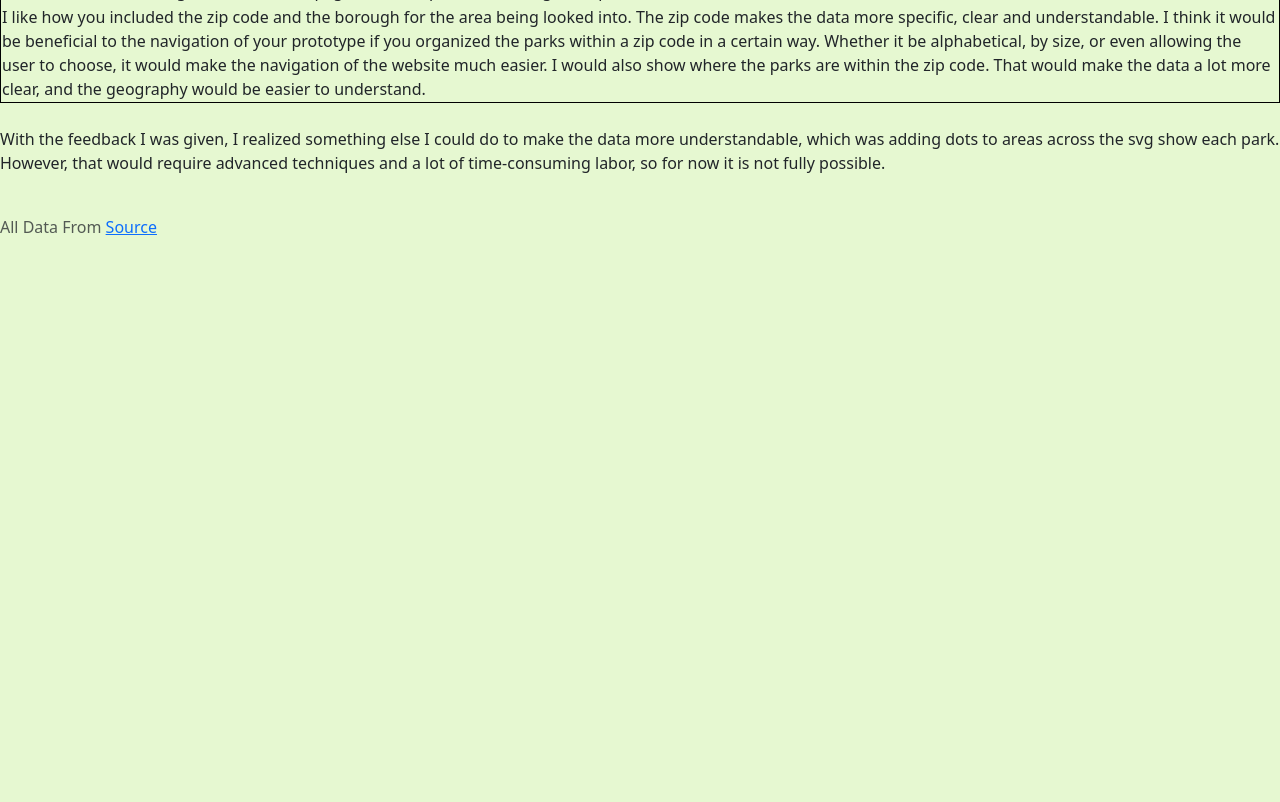
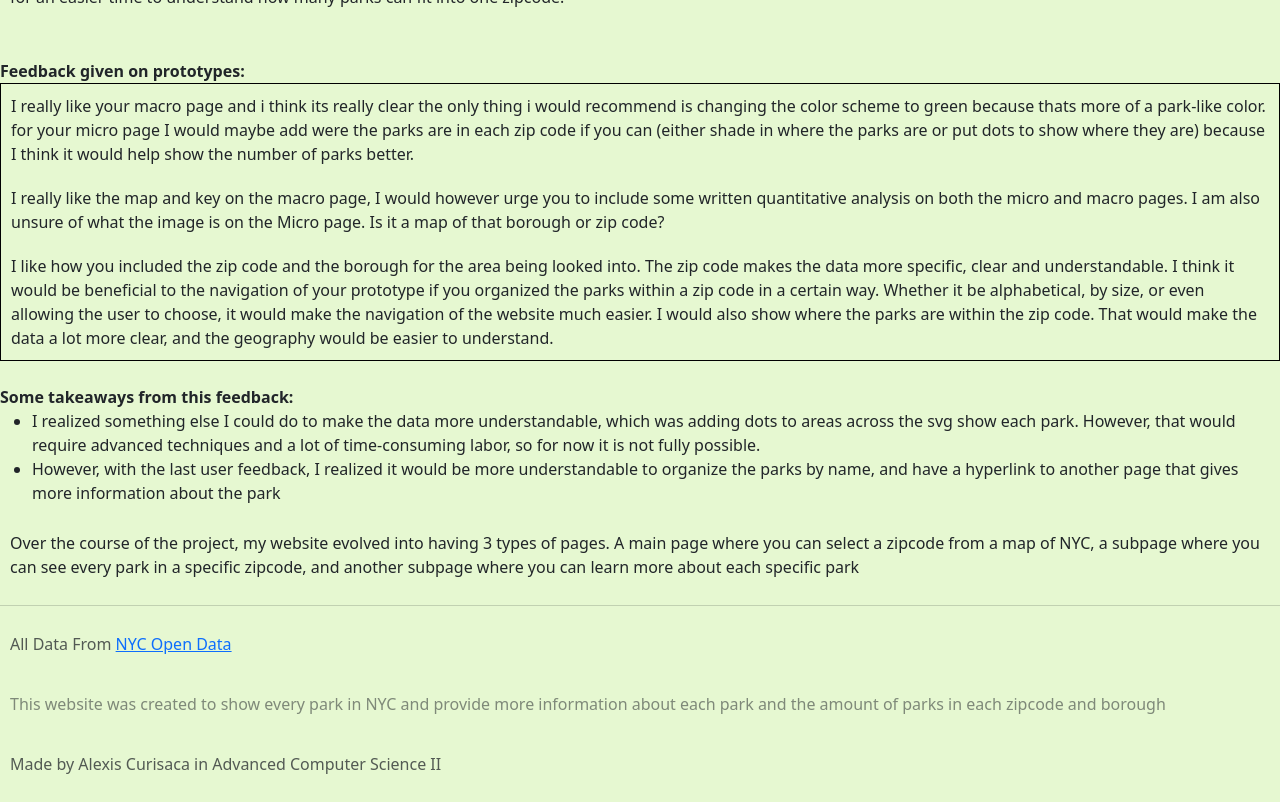
Before and after one commit to Aleciis/Data_Journalism, a Flask app: page /about in a window 1280 px wide. Shown: the part 1718-2520 px from the top of the page. Before the commit the page ends 1953 px from the top, so only its background shows below. Run offline with Flask 3, Linux system fonts and the light colour scheme; some libraries are stand-ins or nearby versions.

Commit message:
EVERYTHING (almost) DONE!!!!

```diff
--- a/Data_Journalism/server.py
+++ b/Data_Journalism/server.py
@@ -3,7 +3,8 @@ from flask import Flask
 from flask import render_template
 from flask import request
 import json
-
+import collections
+import math
 
 app = Flask(__name__, static_url_path='', static_folder='static')
 
@@ -137,15 +138,32 @@ def zipcodes():
     for park in park_list:
         park=park.replace(" ", "_")
         park_list_underscored.append(park)
-    print(park_list)
-    print(park_list_underscored)
-    park_zip_count = [0]*171
-    # for name in Parks:
-    #     for zip in range(len(zipcode_list)):
-    #         print(zipcode_list[zip])
-    # #         if data[name]["ZIPCODE"] == zipcode_list[zip]:
-    # #             park_zip_count[zip]+=1
-    # # print(park_zip_count)
+        # print(park_list)
+        # print(park_list_underscored)
+
+    # for name, zipcode in zip(Parks, range(len(zipcode_list))):
+    #             print(zipcode_list[zipcode], name)
+    #             if str(data[name]["ZIPCODE"]) == str(zipcode_list[zipcode]):
+    #                 park_zip_count[zipcode]+=1
+    # print(park_zip_count)
+    list_of_total_park_zips=[]
+    for name in Parks:
+        list_of_total_park_zips.append(data[name]["ZIPCODE"])
+    #print(sorted(list_of_total_park_zips))
+
+    # for zips in list_of_total_park_zips:
+    #     park_zip_count.append(list_of_total_park_zips.count(zips))
+
+    park_zip_count=collections.Counter(list_of_total_park_zips)
+    print(park_zip_count[str(zipcodes)]) #number of parks in specific zip code
+
+    park_zip_count_list=[]
+    for zipcode in park_zip_count:
+        park_zip_count_list.append(park_zip_count[zipcode])
+    avg_park_amount=round((sum(park_zip_count_list)/len(park_zip_count_list)), 2)
+    print(avg_park_amount)
+
+
 
 
 
@@ -155,7 +173,7 @@ def zipcodes():
 
 
     # do f=open svg_individual_zipcodes/requestquerystring and copy text to pass as a string
-    return render_template('zipcodes.html', Parks=data.keys(),zipcodes=zipcodes, park_list_underscored=park_list_underscored, Parks_and_Parks_Underscored=zip(Parks,Parks_Underscored),zipcode_svg=str(zipcode_svg), park_list=park_list,Individual_Park_Spaces = Individual_Park_Spaces_String, park_list_and_park_underscored=zip(park_list,park_list_underscored))
+    return render_template('zipcodes.html', Parks=data.keys(),zipcodes=zipcodes, park_list_underscored=park_list_underscored, Parks_and_Parks_Underscored=zip(Parks,Parks_Underscored),zipcode_svg=str(zipcode_svg), park_list=park_list,Individual_Park_Spaces = Individual_Park_Spaces_String, park_list_and_park_underscored=zip(sorted(park_list),park_list_underscored), individual_park_count=park_zip_count[str(zipcodes)], avg_park_amount=avg_park_amount)
 
 
 app.run(debug=True)
--- a/Data_Journalism/static/style.css
+++ b/Data_Journalism/static/style.css
@@ -6,6 +6,7 @@
 }
 table, th, td {
     border:1px solid black;
+    padding: 10px;
   }
 
 .zipcode{
@@ -15,3 +16,14 @@ table, th, td {
     stroke-opacity:1;
      stroke-width:1;
 }
+p{
+  padding: 10px;
+}
+img{
+  display: block;
+  margin-left: auto;
+  margin-right: auto;
+}
+.btn{
+  fill:#88A4BC;
+}
--- a/Data_Journalism/templates/about.html
+++ b/Data_Journalism/templates/about.html
@@ -19,10 +19,10 @@
         <li>Website Link to NYC Park website about each park</li>
     </ul>
     <p>Now that I had the most important data points for my journalism project, I used a python script to convert the CSV file into a JSON file containing nested dictionaries of all the park data, which makes the data a lot more understandable and easier to work with.</p>
-    <a href="../Data_Journalism/data/format_data.py">Here is the python script</a>
+    <a href="../data/format_data.py">Here is the python script</a>
     <br>
     <br>
-    <a href="../Data_Journalism/data/Parks_Data.json">Here is the JSON file containing all the data, but easier to understand</a>
+    <a href="../data/Parks_Data.json">Here is the JSON file containing all the data, but easier to understand</a>
     <br>
     <br>
     <img src="pictures/macro_prototype.jpg" alt="macro_prototype" class="prototype_pictures" width="400px">
@@ -36,7 +36,7 @@
     <p>Once you click on part of the SVG, a new page will be created containing each individual park found in each zip code and a smaller svg of the zip code itself. This allows for an easier time to understand how many parks can fit into one zipcode.</p>
     <br>
 
-
+    <b>Feedback given on prototypes:</b>
     <table>
     <td>I really like your macro page and i think its really clear the only thing i would recommend is changing the color scheme to green because thats more of a park-like color. for your micro page I would maybe add were the parks are in each zip code if you can (either shade in where the parks are or put dots to show where they are) because I think it would help show the number of parks better. </td>
 
@@ -50,8 +50,14 @@
 
     </table>
     <br>
-    <p>With the feedback I was given, I realized something else I could do to make the data more understandable, which was adding dots to areas across the svg show each park. However, that would require advanced techniques and a lot of time-consuming labor, so for now it is not fully possible.</p>
-    <br>
+    <b>Some takeaways from this feedback:</b>
+    <ul>
+      <li>I realized something else I could do to make the data more understandable, which was adding dots to areas across the svg show each park. However, that would require advanced techniques and a lot of time-consuming labor, so for now it is not fully possible.
+      </li>
+      <li>However, with the last user feedback, I realized it would be more understandable to organize the parks by name, and have a hyperlink to another page that gives more information about the park
+      </li>
+    </ul>
+    <p>Over the course of the project, my website evolved into having 3 types of pages. A main page where you can select a zipcode from a map of NYC, a subpage where you can see every park in a specific zipcode, and another subpage where you can learn more about each specific park</p>
     {%include 'footer.html' %}
   </body>
   </html>
--- a/Data_Journalism/templates/footer.html
+++ b/Data_Journalism/templates/footer.html
@@ -1,3 +1,6 @@
     <div class="card-footer text-body-secondary">
-    <p>All Data From <a href="https://nycopendata.socrata.com/Recreation/Parks-Properties/enfh-gkve/about_data">Source</a> </p>
+    <hr>
+    <p>All Data From <a href="https://nycopendata.socrata.com/Recreation/Parks-Properties/enfh-gkve/about_data">NYC Open Data</a> </p>
+    <p style="opacity: 0.7;">This website was created to show every park in NYC and provide more information about each park and the amount of parks in each zipcode and borough</p>
+    <p>Made by Alexis Curisaca in Advanced Computer Science II</p>
     </div>
```
Also changed, not shown: Data_Journalism/templates/macro_page.html (+10 -3 lines), Data_Journalism/templates/micro_page.html (+8 -5 lines), Data_Journalism/templates/zipcodes.html (+11 -1 lines), Data_Journalism/data/Parks_Data.json.
